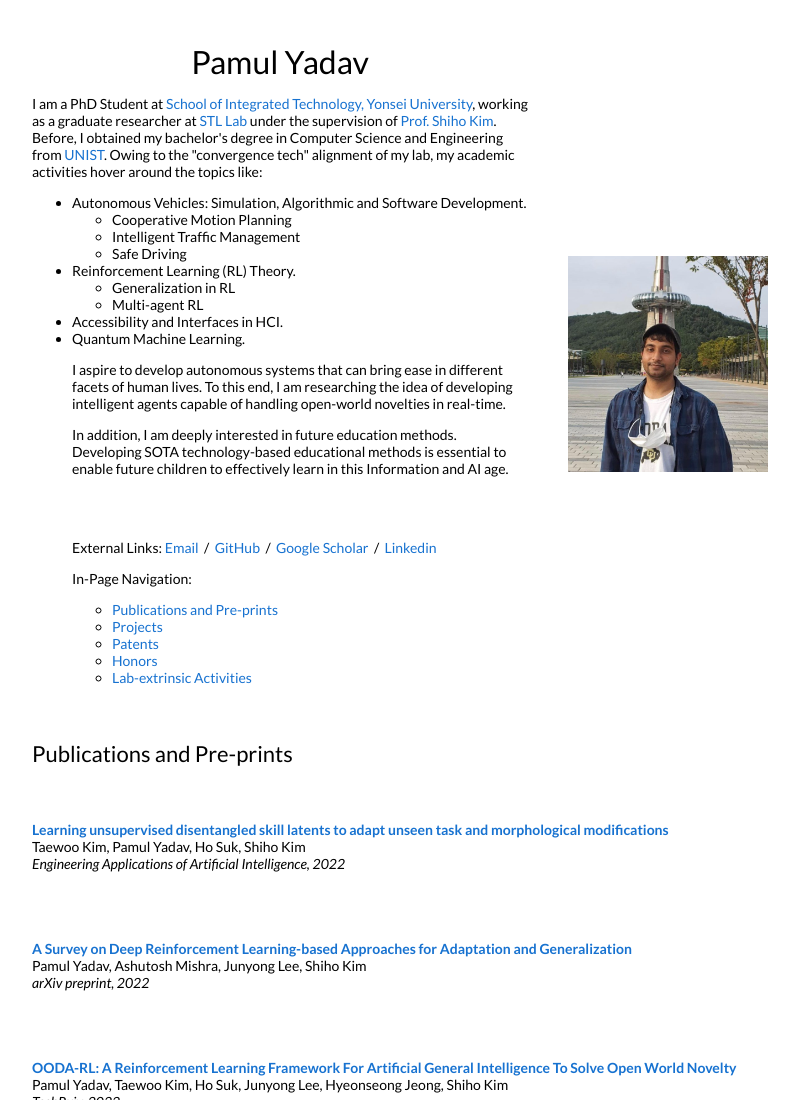
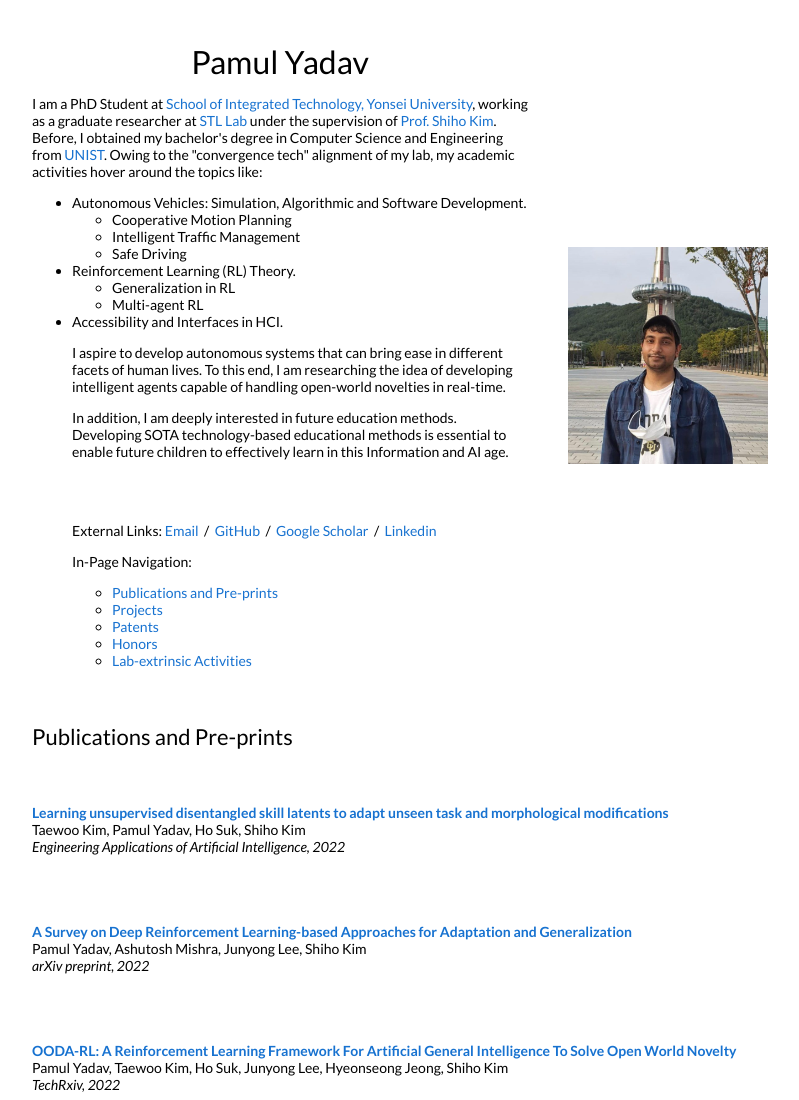
Before and after one commit to pamulism/pamulism.github.io, a plain HTML site: page index.html in a window 1280 px wide. Shown: the top 1100 px of the page, without its empty margins (228-1027 px from the left). Drawn offline with Linux system fonts and the light colour scheme.

Commit message:
Update index.html

```diff
--- a/index.html
+++ b/index.html
@@ -86,7 +86,6 @@
                   <li> Multi-agent RL </li>
                 </ul>
             		<li>Accessibility and Interfaces in HCI.  </li>
-                <li>Quantum Machine Learning.  </li>
 
             </p>
 
```
